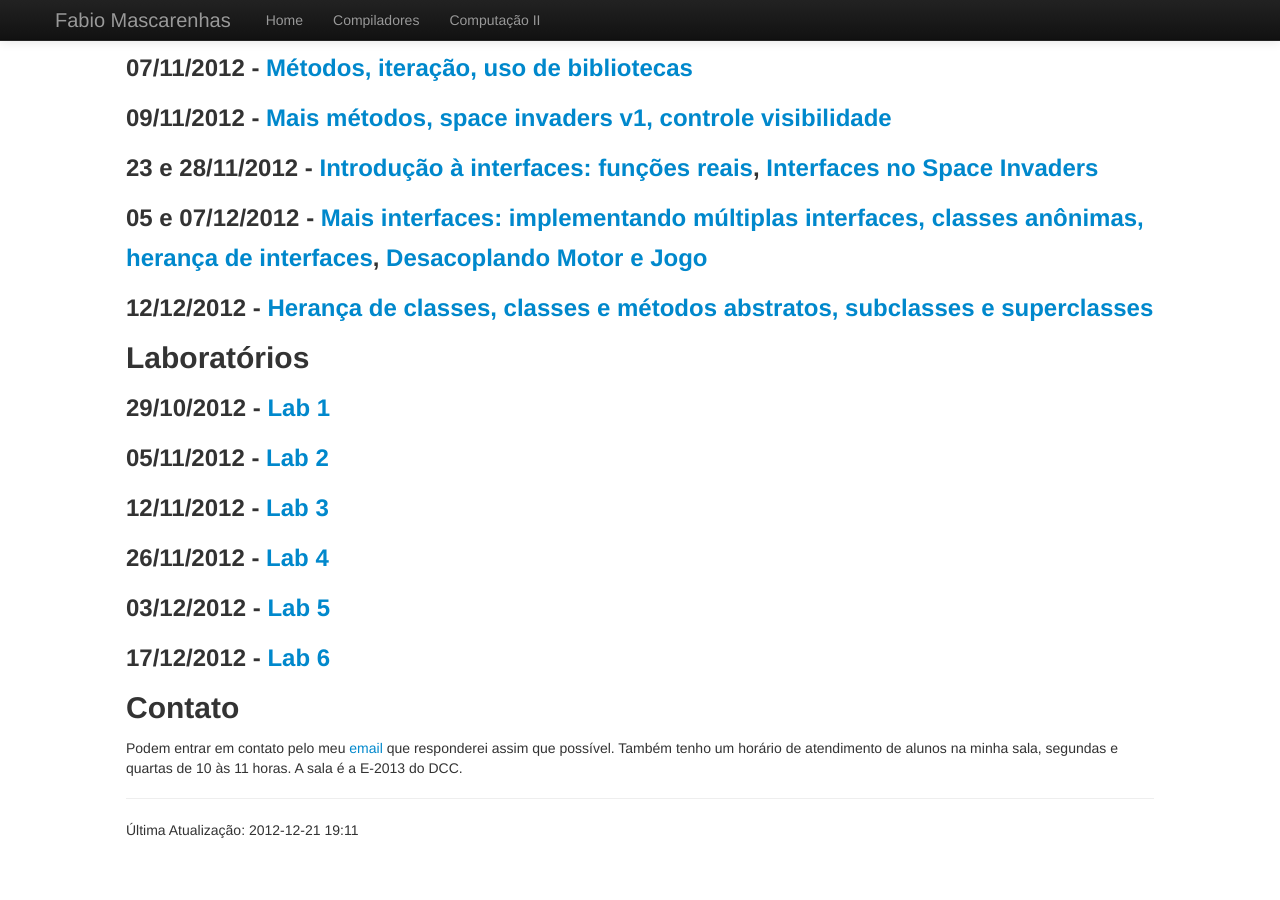
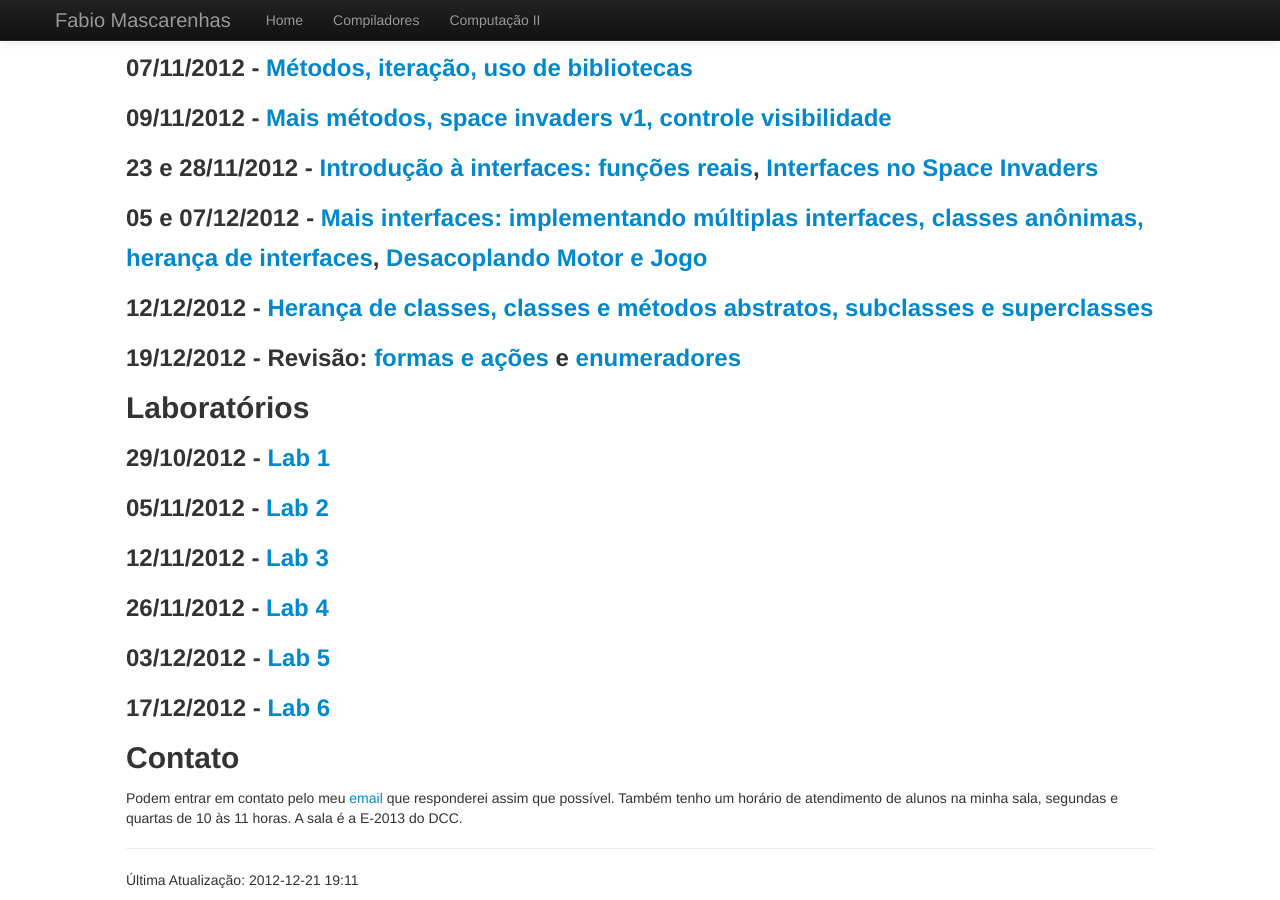
Before and after one commit to fabiomascarenhas/fabiomascarenhas.github.com, a Jekyll site: the page built from java/index.md, in a window 1280 px wide and 900 px high, scrolled down 1362 px. Built offline with Jekyll 4.4.1, drawn with Linux system fonts in a browser that asks for light colours; before the commit the page ends 2212 px from its top, so only the background shows below that.

Commit message:
notas de aula revisão 19/12 compII

```diff
--- a/java/index.md
+++ b/java/index.md
@@ -108,6 +108,8 @@ Notas de Aula
 
 ### 12/12/2012 - [Herança de classes, classes e métodos abstratos, subclasses e superclasses](Aula11.zip)
 
+### 19/12/2012 - Revisão: [formas e ações](Editor.zip) e [enumeradores](Enumerador.zip)
+
 Laboratórios
 ------------
 
```
Also changed, not shown: 2 other files.
